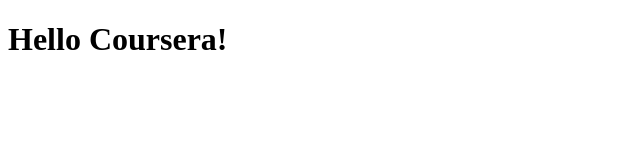
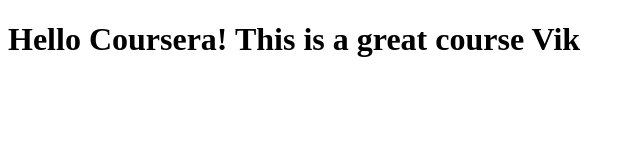
Before and after one commit to buckshotdigital/coursera-test, a plain HTML site: page site/index.html in a window 1280 px wide. Shown: the whole page, without its empty margins (0-640 px from the left). Drawn offline with Linux system fonts and the light colour scheme.

Commit message:
small change

```diff
--- a/site/index.html
+++ b/site/index.html
@@ -4,6 +4,6 @@
 	<title>Hello Coursera! This is Vik</title>
 </head>
 <body>
-<h1>Hello Coursera!</h1>
+<h1>Hello Coursera! This is a great course Vik</h1>
 </body>
 </html>
```
